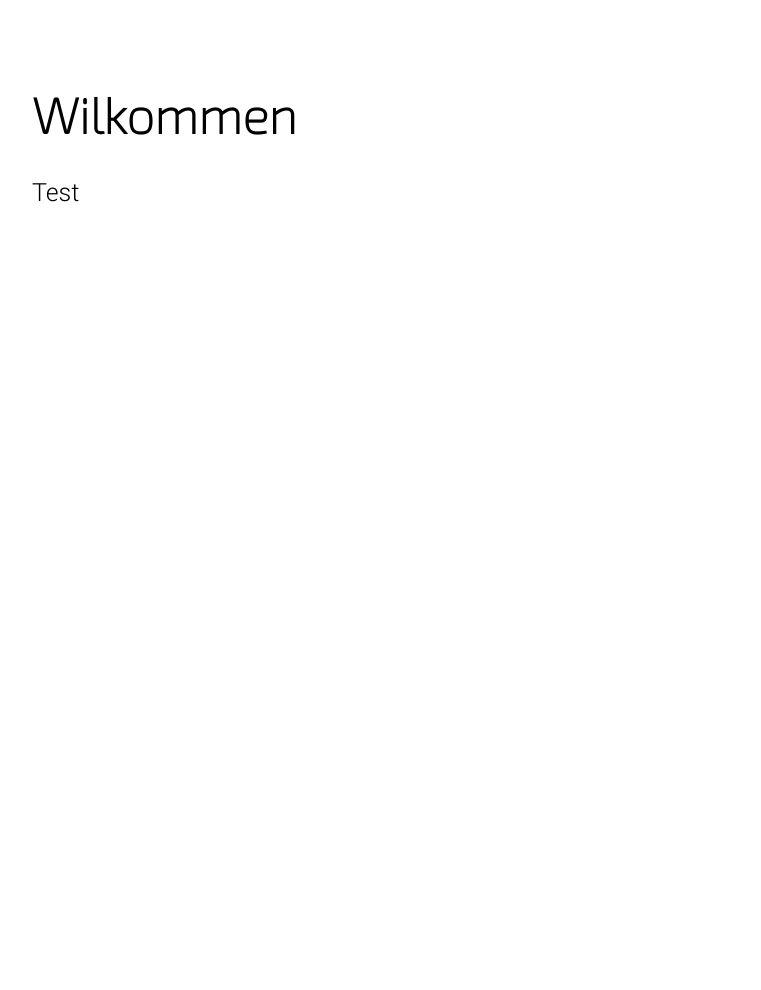
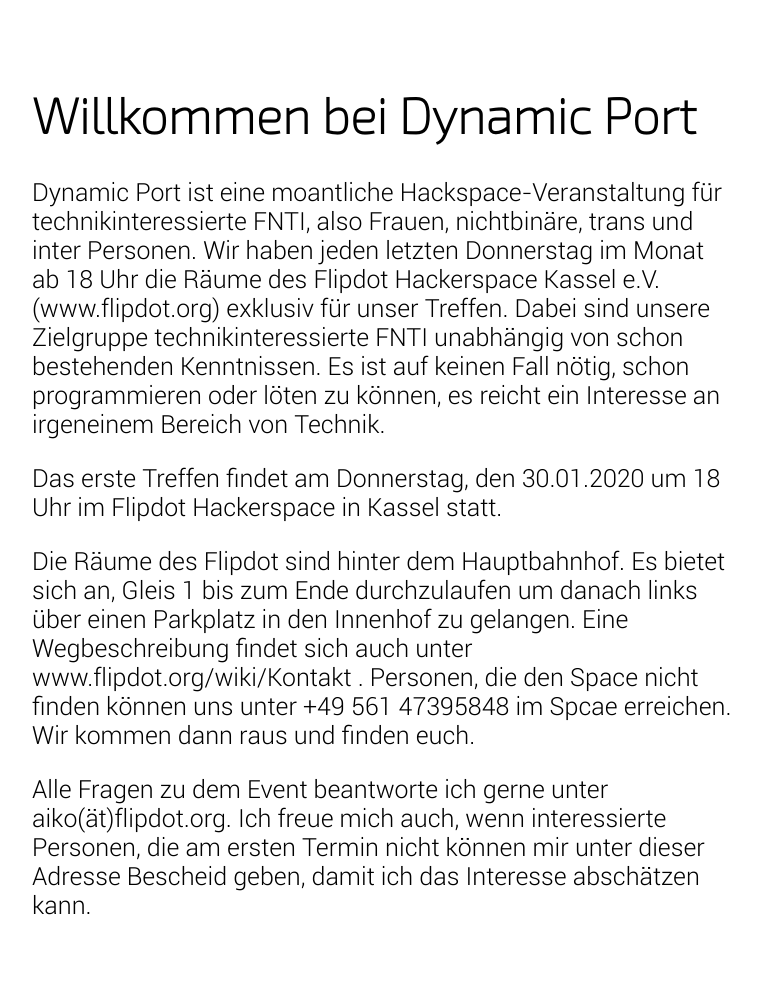
Before and after one commit to aiko-psi/aiko-psi.github.io, a Jekyll site: the page built from index.markdown, in a window 1280 px wide. Shown: the part 450-1440 px from the top of the page, without its empty margins (258-1019 px from the left). Built offline with Jekyll 4.4.1, drawn with Linux system fonts in a browser that asks for light colours; before the commit the page ends 900 px from its top, so only the background shows below that.

Commit message:
Added Text

```diff
--- a/index.markdown
+++ b/index.markdown
@@ -3,6 +3,19 @@ layout: default
 title: Home
 ---
 
-# Wilkommen
+# Willkommen bei Dynamic Port
 
-Test
+Dynamic Port ist eine moantliche Hackspace-Veranstaltung für technikinteressierte FNTI, also Frauen, nichtbinäre, trans und inter Personen.
+Wir haben jeden letzten Donnerstag im Monat ab 18 Uhr die Räume des Flipdot Hackerspace Kassel e.V. (www.flipdot.org) exklusiv für unser Treffen.
+Dabei sind unsere Zielgruppe technikinteressierte FNTI unabhängig von schon bestehenden Kenntnissen. Es ist auf keinen Fall nötig,
+schon programmieren oder löten zu können, es reicht ein Interesse an irgeneinem Bereich von Technik.
+
+Das erste Treffen findet am Donnerstag, den 30.01.2020 um 18 Uhr im Flipdot Hackerspace in Kassel statt.
+
+Die Räume des Flipdot sind hinter dem Hauptbahnhof. Es bietet sich an, Gleis 1 bis zum Ende durchzulaufen um danach links
+über einen Parkplatz in den Innenhof zu gelangen. Eine Wegbeschreibung findet sich auch unter www.flipdot.org/wiki/Kontakt .
+Personen, die den Space nicht finden können uns unter +49 561 47395848 im Spcae erreichen.
+Wir kommen dann raus und finden euch.
+
+Alle Fragen zu dem Event beantworte ich gerne unter aiko(ät)flipdot.org. Ich freue mich auch, wenn interessierte Personen,
+die am ersten Termin nicht können mir unter dieser Adresse Bescheid geben, damit ich das Interesse abschätzen kann.
```
Also changed, not shown: about.markdown (+1 -12 lines).
